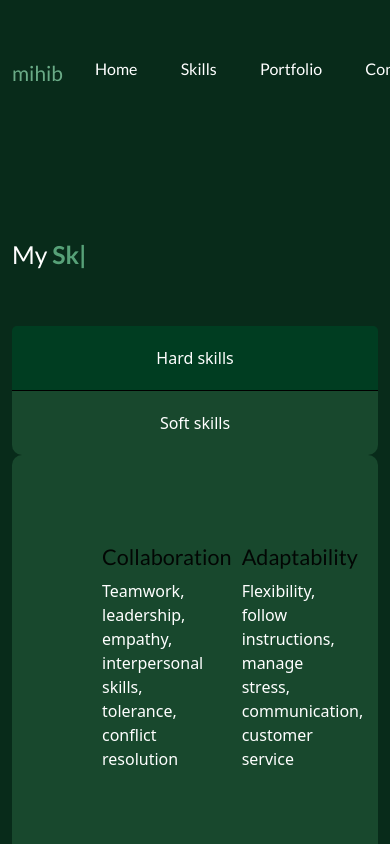
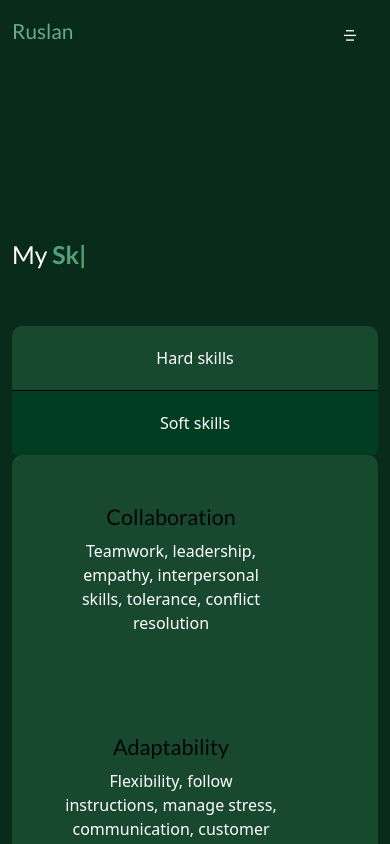
Before and after one commit to pachovRuslan/react-portfolio, a React (Create React App) app: page / in a window 390 px wide. Both pictures are taken after a click on the button "Soft skills". Shown: the part 1033-1877 px from the top of the page. Built offline with nearby package versions, Linux system fonts and the light colour scheme.

Commit message:
refactoring css

```diff
--- a/src/App.css
+++ b/src/App.css
@@ -8,7 +8,7 @@
 }
 
 body {
-  background-color: rgb(8, 43, 26) !important;
+  background-color: #082b1a !important;
 }
 
 html {
@@ -61,10 +61,10 @@ footer {
 
 ::-webkit-scrollbar {
   width: 10px;
-  background: #57a178
+  background: #6aab87;
 }
 
 ::-webkit-scrollbar-thumb {
   border-radius: 5px;
-  background: rgb(0, 92, 49);
+  background: #082b1a
 }
--- a/src/components/contact/Contact.jsx
+++ b/src/components/contact/Contact.jsx
@@ -47,27 +47,27 @@ function Contact() {
             <h6 className="mb-3">Connect with me:</h6>
             <span>
               <a href="/#">
-                <i class="ri-telegram-line"></i>
+                <i className="ri-telegram-line"></i>
               </a>
             </span>
             <span>
               <a href="/#">
-                <i class="ri-linkedin-fill"></i>
+                <i className="ri-linkedin-fill"></i>
               </a>
             </span>
             <span>
               <a href="/#">
-                <i class="ri-facebook-fill"></i>
+                <i className="ri-facebook-fill"></i>
               </a>
             </span>
             <span>
               <a href="/#">
-                <i class="ri-mail-line"></i>
+                <i className="ri-mail-line"></i>
               </a>
             </span>
             <span>
               <a href="/#">
-                <i class="ri-github-line"></i>
+                <i className="ri-github-line"></i>
               </a>
             </span>
           </div>
--- a/src/components/footer/Footer.jsx
+++ b/src/components/footer/Footer.jsx
@@ -4,9 +4,9 @@ import './footer.css'
 
 function Footer() {
   return (
-   <footer>
+   <footer className='pb-4'>
 <Container className='text-center footer'>
-    <p>Copyright 2022, Developed my Pachkov Ruslan</p>
+    <p>Copyright 2022, Developed by Pachkov Ruslan</p>
 </Container>
    </footer>
   )
--- a/src/components/footer/footer.css
+++ b/src/components/footer/footer.css
@@ -1,3 +1,9 @@
 .footer{
-    border: 1px solid #18482d
+    border: 1px solid #18482d;
+    padding-top: 20px;
 }
+.footer p{
+    font-weight: 300;
+    font-size: 0.9rem;
+
+}
--- a/src/components/header/Header.jsx
+++ b/src/components/header/Header.jsx
@@ -24,6 +24,7 @@ const navLinks = [
 function Header() {
 
   const headerRef = useRef(null);
+  const menuRef = useRef(null);
   useEffect(() => {
     window.addEventListener('scroll', () => {
       if (document.body.scrollTop > 80 || document.documentElement.scrollTop > 80) {
@@ -36,15 +37,16 @@ function Header() {
       window.removeEventListener('scroll');
     };
   }, []);
+  const menuToggle = () => menuRef.current.classList.toggle('menu_active')
 
   return (
     <header className="header" ref={headerRef}>
       <Container>
         <div className="navigation d-flex align-items-center justify-content-between ">
           <div className="logo">
-            <h5>mihib</h5>
+            <h5>Ruslan</h5>
           </div>
-          <div className="nav_menu">
+          <div className="nav_menu" ref={menuRef} onClick={menuToggle}>
             <ul className="nav_list">
               {navLinks.map((item, index) => (
                 <li className="nav_item" key={index}>
@@ -56,7 +58,7 @@ function Header() {
           <div className="nav_right">
             <div className="header_btn">Let's Talk</div>
             <span className="mobile_menu">
-              <i class="ri-menu-5-line"></i>
+              <i className="ri-menu-5-line" onClick={menuToggle}></i>
             </span>
           </div>
         </div>
--- a/src/components/header/header.css
+++ b/src/components/header/header.css
@@ -7,6 +7,7 @@
     left: 0;
     z-index: 1;
 }
+
 
 .nav_list {
     display: flex;
@@ -44,10 +45,63 @@
     outline: none;
     border-radius: 5px;
     font-size: .9rem;
-    padding: 7px 25px;
+    max-height: 50px;
+    width: 120px;
+    text-align: center;
+    line-height: 50px;
+    margin-bottom: 20px;
+
 }
 
 .header_shrink {
     background: #18482d;
     box-shadow: 2px 2px 4px -2px #000;
 }
+
+.mobile_menu {
+    color: #fff;
+    display: none;
+}
+
+
+
+
+@media only screen and (max-width:992px) {
+    .nav_menu {
+        position: fixed;
+        top: 0;
+        left: 0;
+        width: 100%;
+        height: 100%;
+        z-index: 888888;
+        background: #428d63a1;
+        display: none;
+
+    }
+
+    .nav_list {
+        position: absolute;
+        top: 0;
+        right: 0;
+        width: 250px;
+        height: 100%;
+        z-index: 999999;
+        display: flex;
+        flex-direction: column;
+        background: #18482d;
+        padding-top: 70px;
+    }
+
+    .menu_active {
+        display: block;
+    }
+
+    .mobile_menu {
+        padding-right: 20px;
+        display: block;
+    }
+
+    .header_btn {
+        display: none;
+    }
+}
--- a/src/components/projects/portfolio.jsx
+++ b/src/components/projects/portfolio.jsx
@@ -50,7 +50,7 @@ const Portfolio = () => {
                         </div>
                     </Col>
 
-                    {portfolioData.map((item, index) => <Col lg='4' md='6' sm='6'>
+                    {portfolioData.map((item, index) => <Col key={index} lg='4' md='6' sm='6'>
                         <div className="portfolio_card">
                             <div className="portfolio_img">
                                 <img src={item.imgUrl} alt="portfolio" className='w-100' />
--- a/src/components/skills/HardSkills.jsx
+++ b/src/components/skills/HardSkills.jsx
@@ -34,7 +34,7 @@ function Skills() {
         <div className="skills_wrapper d-flex gap-5">
             <div className="soft_skill row align-items-start">
                { hard_skills.map((item, index)=>(
-                    <div className="skill_data col-6">
+                    <div className="skill_data col-6" key={index}>
                         <div className="skill_title">
                             <h4>{item.title}</h4>
                             <span>{item.discription}</span>
--- a/src/components/skills/Skills.jsx
+++ b/src/components/skills/Skills.jsx
@@ -30,12 +30,13 @@ function Skills() {
           <Col lg="4" md="3">
             <div className="skills_btns d-flex flex-column align-items-center">
               <button
-                className="skills_btn skills_btn-active"
+                className={`skills_btn ${ skillsFilter === 'HARDSKILLS' ? "skills_btn-active" : ''}`}
                 onClick={() => setSkillsFilter('HARDSKILLS')}>
                 {' '}
                 Hard skills
               </button>
-              <button className="skills_btn" onClick={() => setSkillsFilter('SOFTSKILLS')}>
+              <button className={`skills_btn ${ skillsFilter === 'SOFTSKILLS' ? "skills_btn-active" : ''}`}
+               onClick={() => setSkillsFilter('SOFTSKILLS')}>
                 {' '}
                 Soft skills
               </button>
--- a/src/components/skills/SoftSkills.jsx
+++ b/src/components/skills/SoftSkills.jsx
@@ -34,7 +34,7 @@ function Skills() {
         <div className="skills_wrapper d-flex gap-5">
             <div className="soft_skill row align-items-start">
                { soft_skills.map((item, index)=>(
-                    <div className="skill_data col-6">
+                    <div className="skill_data col-6" key={index}>
                         <div className="skill_title">
                             <h4>{item.title}</h4>
                             <span>{item.discription}</span>
--- a/src/components/skills/skills.css
+++ b/src/components/skills/skills.css
@@ -99,3 +99,24 @@ section {
     color: black;
     opacity: 90%;
 }
+
+@media only screen and (max-width:992px) {
+
+    .soft_skill{
+        flex-direction: column;
+
+    }
+    .skill_data{
+       min-width: 100%;
+
+    }
+    .skills_content_wrapper {
+
+        padding: 0px;
+
+    }
+    .skills_wrapper {
+
+        padding: 0px;
+    }
+}
```
